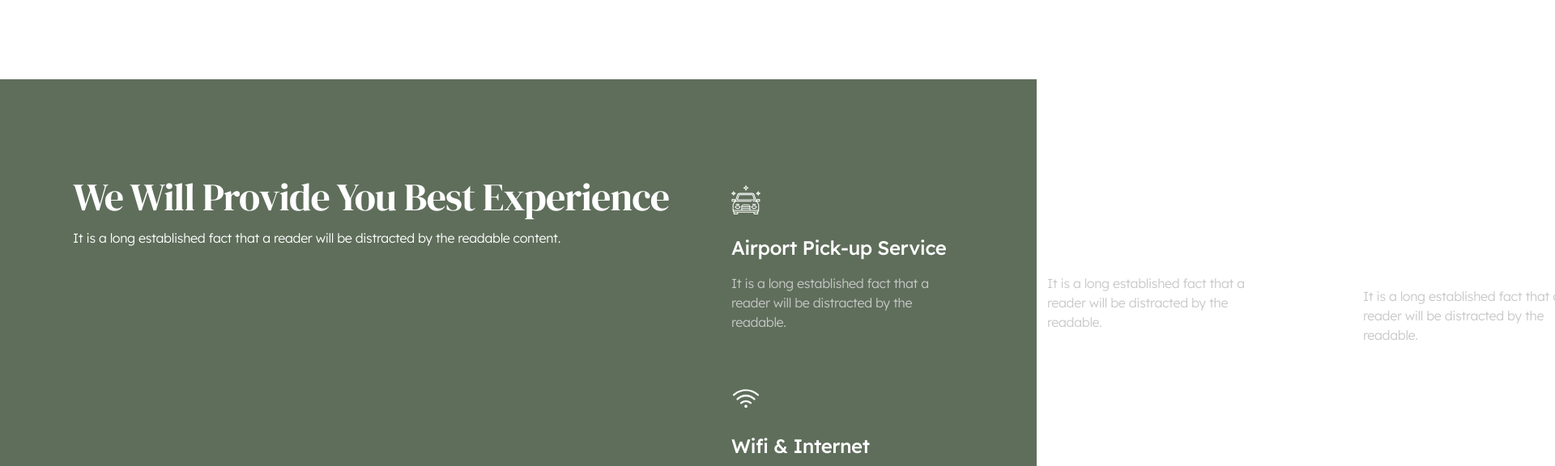
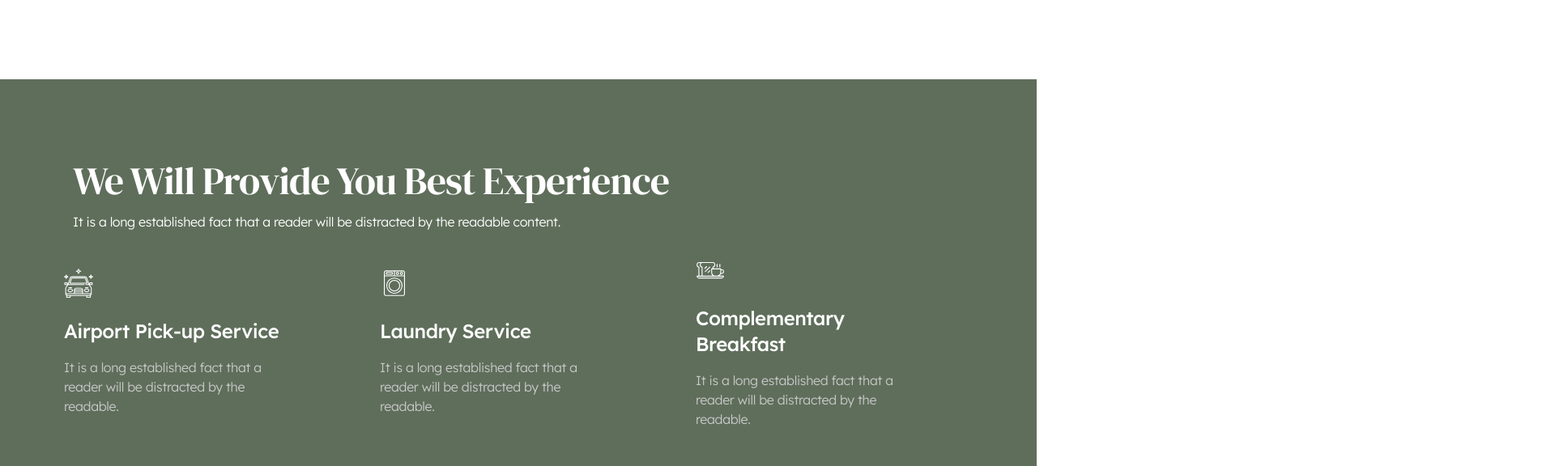
Before and after one commit to gulshanhasanzade/project, a React (Create React App) app: page /about in a window 1280 px wide. Shown: the part 2933-3509 px from the top of the page at 81% size, 1920 px wide, since content can reach past the window. Built offline with nearby package versions, Linux system fonts and the light colour scheme.

Commit message:
ninth  commit

```diff
--- a/src/components/GallerySection.css
+++ b/src/components/GallerySection.css
@@ -1,3 +1,15 @@
+
+@import url('https://fonts.googleapis.com/css2?family=Lexend:wght@100..900&display=swap');
+@import url('https://fonts.googleapis.com/css2?family=DM+Serif+Display:ital@0;1&display=swap');
+
+*{
+  margin: 0;
+  padding: 0;
+  text-decoration: none;
+  list-style: none;
+  box-sizing: border-box;
+}
+
 .gallery-section {
     display: flex;
     /* flex-wrap: wrap; */
@@ -30,7 +42,7 @@
     background-color: #5F6E5B;
     color: white;
     width:26%;
-    padding: 100px 40px;
+    padding: 79px 40px;
     gap: 20px;
   }
 
--- a/src/components/ServicesSection.css
+++ b/src/components/ServicesSection.css
@@ -10,16 +10,17 @@
   box-sizing: border-box;
 }
 
-.services-section {
+.services-section{
     display: flex;
     width: 100%;
     padding: 115px 70px;
-    flex-direction: column;
     height: 100vh;
-    gap: 48px;
+    /* gap: 48px; */
     background: #5F6E5B;
     /* padding: 120px 100px 0 100px; */
     flex-wrap: wrap;
+    gap: 30px;
+    flex-direction: column;
   }
 
   .services-section h1 {
@@ -31,6 +32,7 @@
     font-weight: 400;
     line-height: 126%; /* 60.48px */
     letter-spacing: -0.96px;
+    margin-top: -20px;
   }
 
   .services-section p {
--- a/src/components/TestimonialsSection.css
+++ b/src/components/TestimonialsSection.css
@@ -13,7 +13,7 @@
 
    .testimonials-section {
     width: 100%;
-    height: 70vh;
+    height: 78vh;
     padding: 100px;
     position: relative;
   }
```
